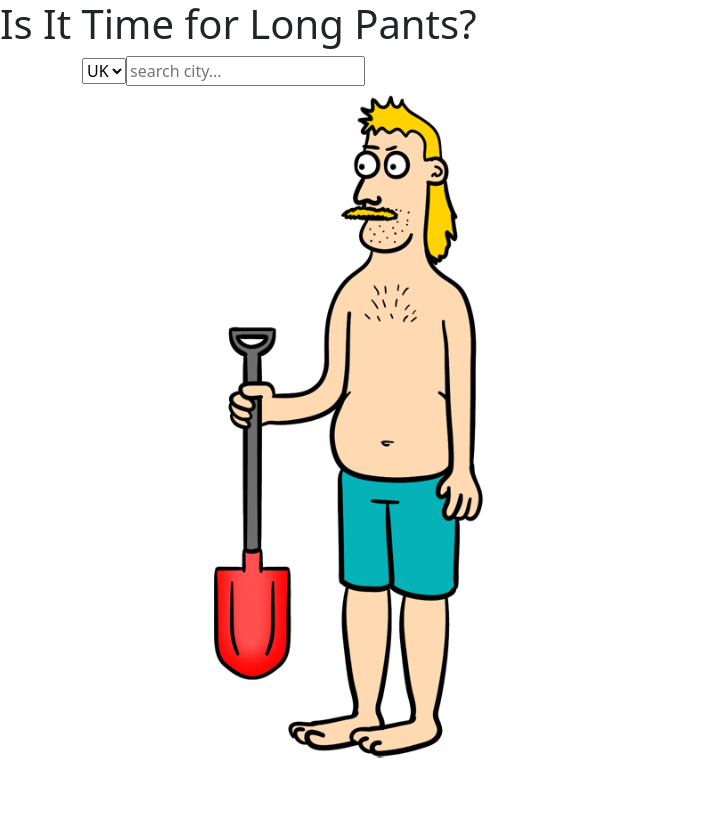
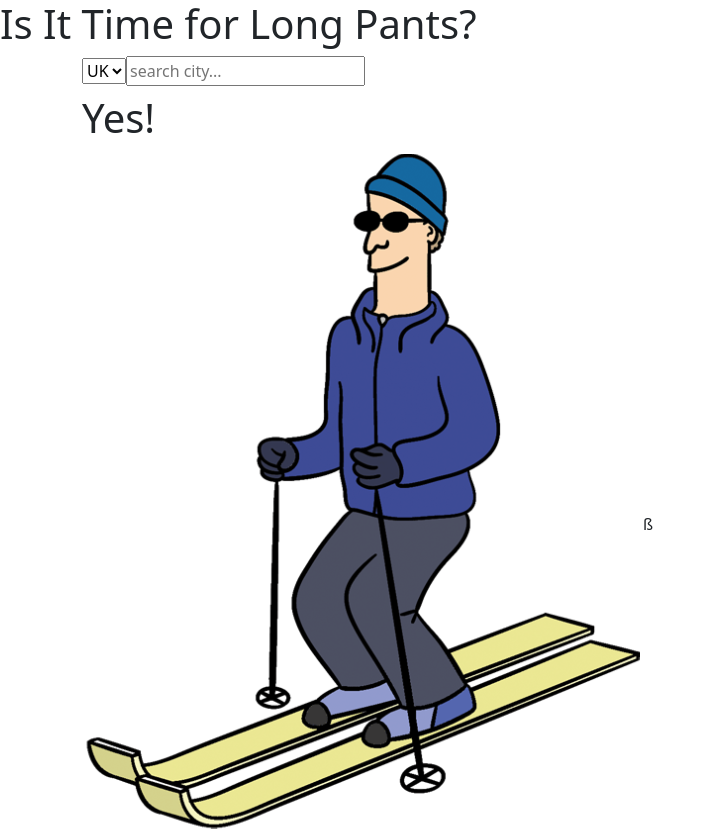
Before and after one commit to nadjaob/weather-app, a React (Create React App) app: page / in a window 1280 px wide. Shown: the top 831 px of the page, without its empty margins (0-715 px from the left). Built offline with nearby package versions, Linux system fonts and the light colour scheme; no server answers; the HTML template or start-up script is replaced by a standard one.

Commit message:
conditionally render image to adjust to temperature in CurrentWeather.js

```diff
--- a/src/App.js
+++ b/src/App.js
@@ -22,7 +22,7 @@ const App = () => {
   useEffect(() => {
     const key = process.env.REACT_APP_API_KEY
     const getData = async () => {
-      const { data } = await axios.get(`/London,UK?key=${key}`) // * <-- replace with your endpoint
+      const { data } = await axios.get(`/Lagos?key=${key}`) // * <-- replace with your endpoint
       console.log(data)
       console.log(data.currentConditions.conditions)
 
--- a/src/components/CurrentWeather.js
+++ b/src/components/CurrentWeather.js
@@ -3,7 +3,7 @@ import manSki from '../images/man-on-ski.png'
 import manHandsUp from '../images/man-hands-up.png'
 
 export default function CurrentWeather( { temperature, time, weather, humidity, date, region }) {
-  console.log('weather ', weather)
+  console.log('type of temperature ', typeof temperature)
   return (
     <div className="weather-display">
       <div className="region-date">
@@ -12,8 +12,19 @@ export default function CurrentWeather( { temperature, time, weather, humidity,
         <h3>{time}</h3>
       </div>
       <div className="weather-img">
-        <img src={manBeach} alt="Man on the beach waiting for forecast" />
+        {console.log(temperature > 68)}
+        {temperature > 68 ?
+          <div className='answer'>
+            <h1>No. </h1>
+            <img src={manBeach} alt="Man on the beach waiting for forecast" />
+          </div>
+          :
+          <div className='answer'>
+            <h1>Yes! </h1>
+            <img src={manSki} alt="Man on the beach waiting for forecast" />ß
+          </div>}
       </div>
+
       <div className="weather-details">
         <h3>Temperature: {temperature}</h3>
         <h3>{weather}</h3>
--- a/src/styles/components/CurrentWeather.scss
+++ b/src/styles/components/CurrentWeather.scss
@@ -2,3 +2,8 @@
   display: flex;
   justify-content: space-around;
 }
+.answer{
+  display: flex;
+  flex-direction: column;
+  align-items: center;
+}
```
